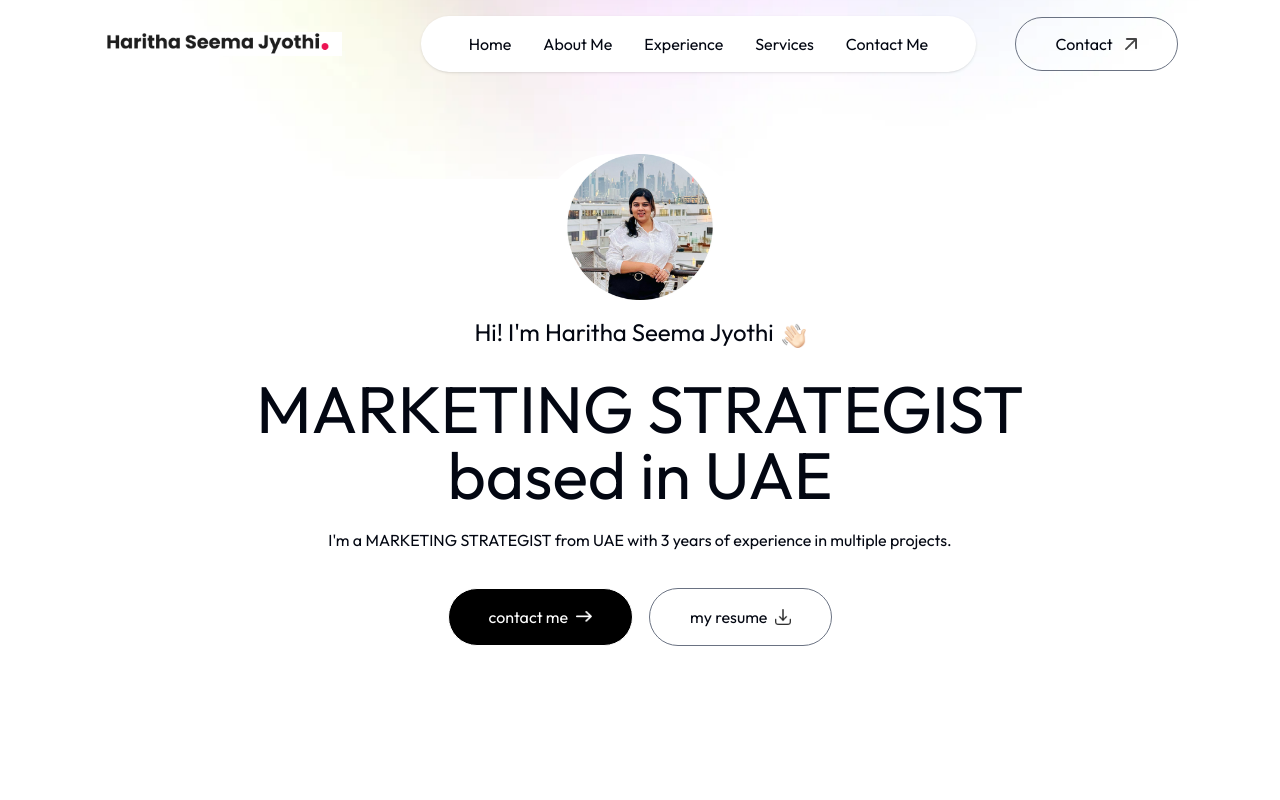
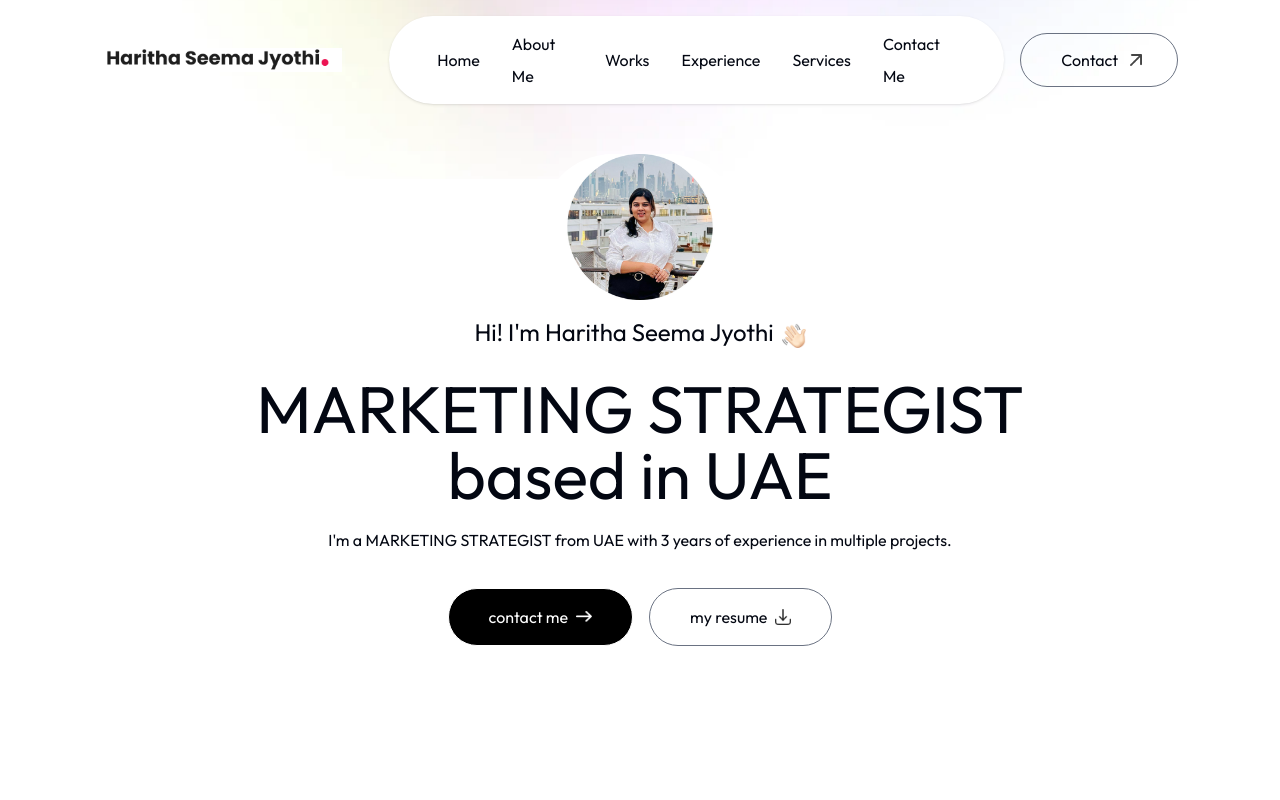
Before and after one commit to Aljo00/personal_portfollio_demo2, a Next.js app: page / in a window 1280 px wide. Shown: the top 800 px of the page. Built offline with nearby package versions, Linux system fonts and the light colour scheme; a web font is replaced by a local one.

Commit message:
Changed the Resume, Updated the Work section position, Added an navlink in the navbar

```diff
--- a/app/components/Header.jsx
+++ b/app/components/Header.jsx
@@ -32,7 +32,7 @@ const Header = () => {
           <Image src={assets.right_arrow_white} alt="" className="w-4" />
         </a>
         <a
-          href="/Haritha Seema Jyothi.pdf"
+          href="/Haritha Seema Jyothi (2).pdf"
           download
           className="px-10 py-3 border rounded-full border-gray-500 flex items-center gap-2"
         >
--- a/app/components/Navbar.jsx
+++ b/app/components/Navbar.jsx
@@ -62,6 +62,12 @@ const Navbar = () => {
           </li>
           <li>
             {" "}
+            <a className="font-Ovo" href="#works">
+              Works
+            </a>
+          </li>
+          <li>
+            {" "}
             <a className="font-Ovo" href="#services">
               Experience
             </a>
@@ -122,6 +128,12 @@ const Navbar = () => {
             </li>
             <li>
               {" "}
+              <a className="font-Ovo" href="#works">
+                Works
+              </a>
+            </li>
+            <li>
+              {" "}
               <a className="font-Ovo" onClick={closeMenu} href="#services"></a>
               Experience
             </li>
--- a/app/page.js
+++ b/app/page.js
@@ -14,9 +14,9 @@ export default function Home() {
       <Navbar />
       <Header />
       <About />
+      <Works />
       <Experiences />
       <Services />
-      <Works />
       <Contact />
       <Footer />
     </>
```
Also changed, not shown: 2 other files (tests, documents, lock files or other folders).
